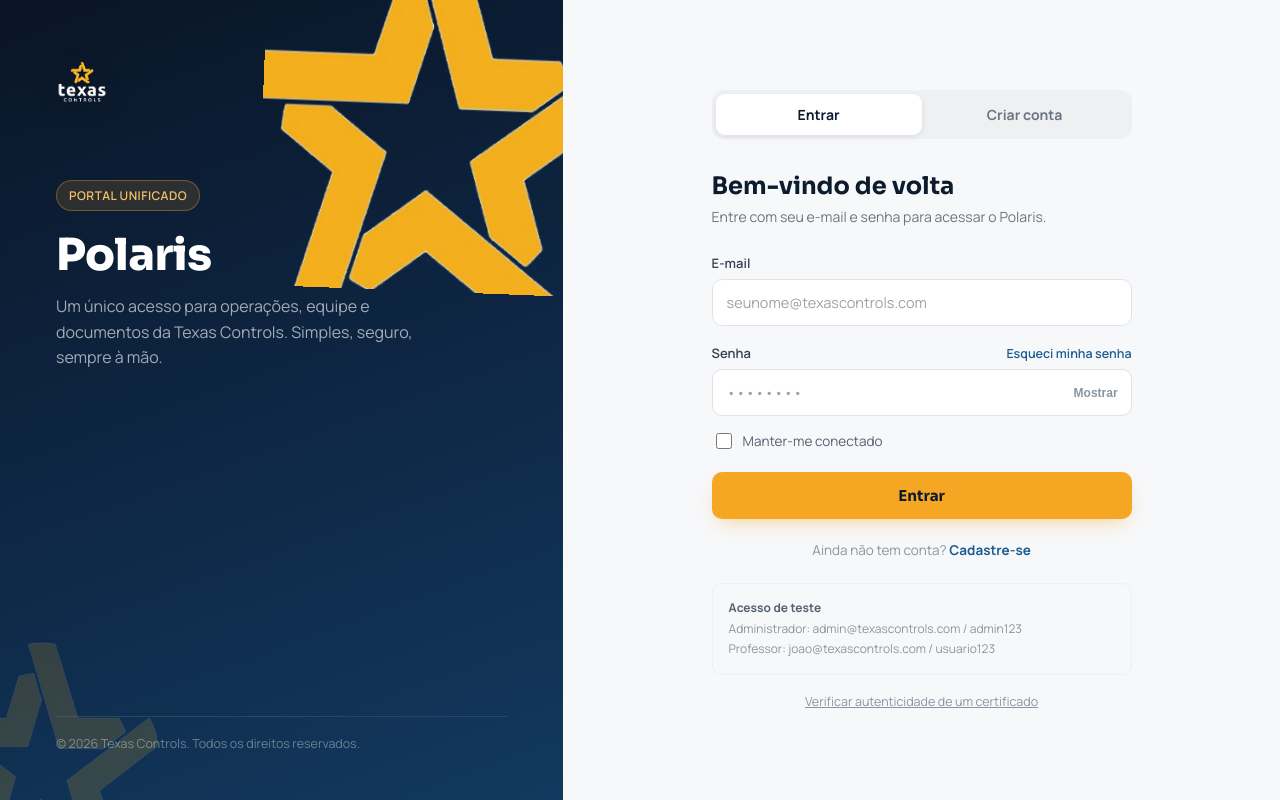
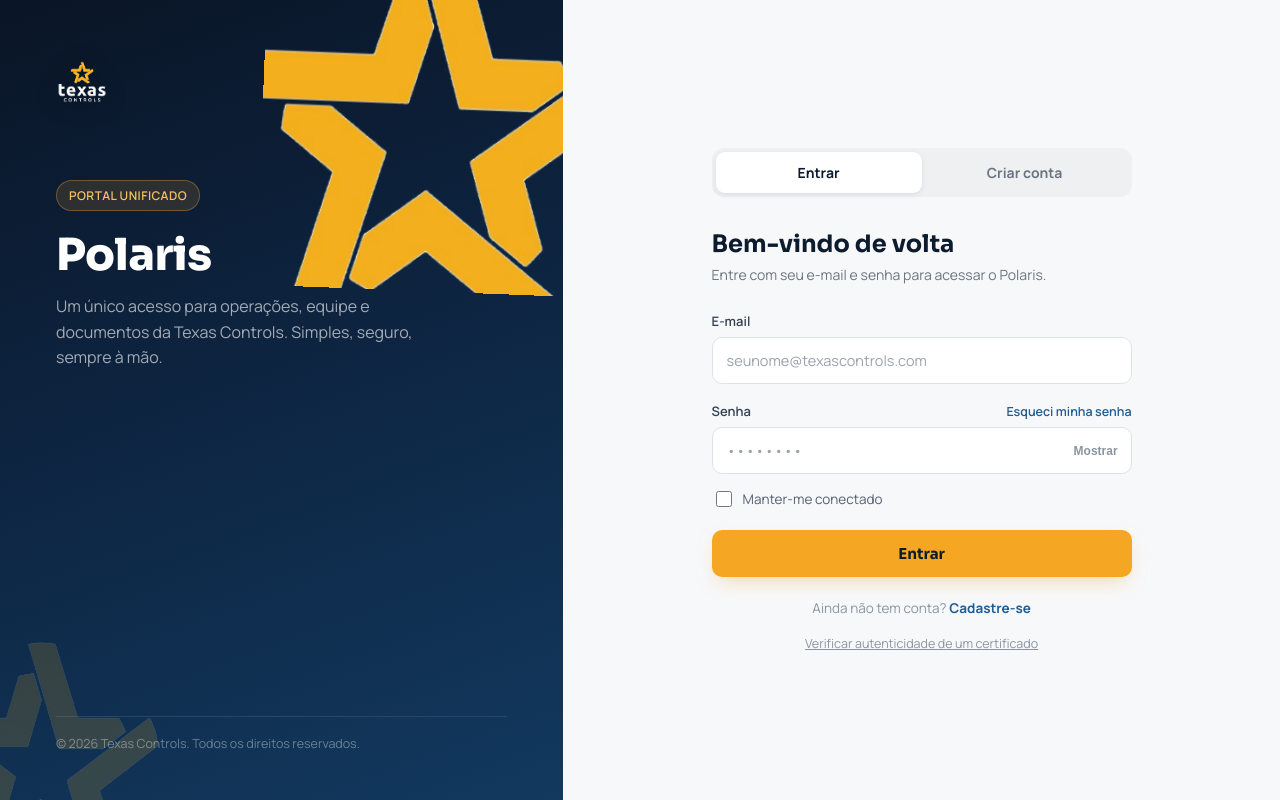
Before and after one commit to niviton/texas-sistema, a Django app: page /?tab=login in a window 1280 px wide. Run offline with Django 5.2, Linux system fonts and the light colour scheme.

Commit message:
Remove os logins de teste da tela de entrada e do protótipo
Co-Authored-By: Claude Opus 5.5 <noreply@anthropic.com>

```diff
--- a/templates/accounts/auth.html
+++ b/templates/accounts/auth.html
@@ -98,12 +98,6 @@
 
             <p style="text-align:center; font-size:13.5px; color:#8b95a1; margin:22px 0 0;">Ainda não tem conta? <a href="?tab=register" style="font-weight:700; text-decoration:none;">Cadastre-se</a></p>
 
-            <div style="margin-top:24px; padding:14px 16px; background:#f7f8fa; border:1px solid #eef0f2; border-radius:10px; font-size:12px; color:#8b95a1; line-height:1.7;">
-              <strong style="color:#556072;">Acesso de teste</strong><br>
-              Administrador: admin@texascontrols.com / admin123<br>
-              Professor: joao@texascontrols.com / usuario123
-            </div>
-
             <p style="text-align:center; font-size:12.5px; margin:18px 0 0;"><a href="{% url 'certificates:verify' %}" style="color:#8b95a1; text-decoration:underline;">Verificar autenticidade de um certificado</a></p>
           </form>
         </div>
```
Also changed, not shown: Login Polaris.dc.html (+3 -7 lines).
